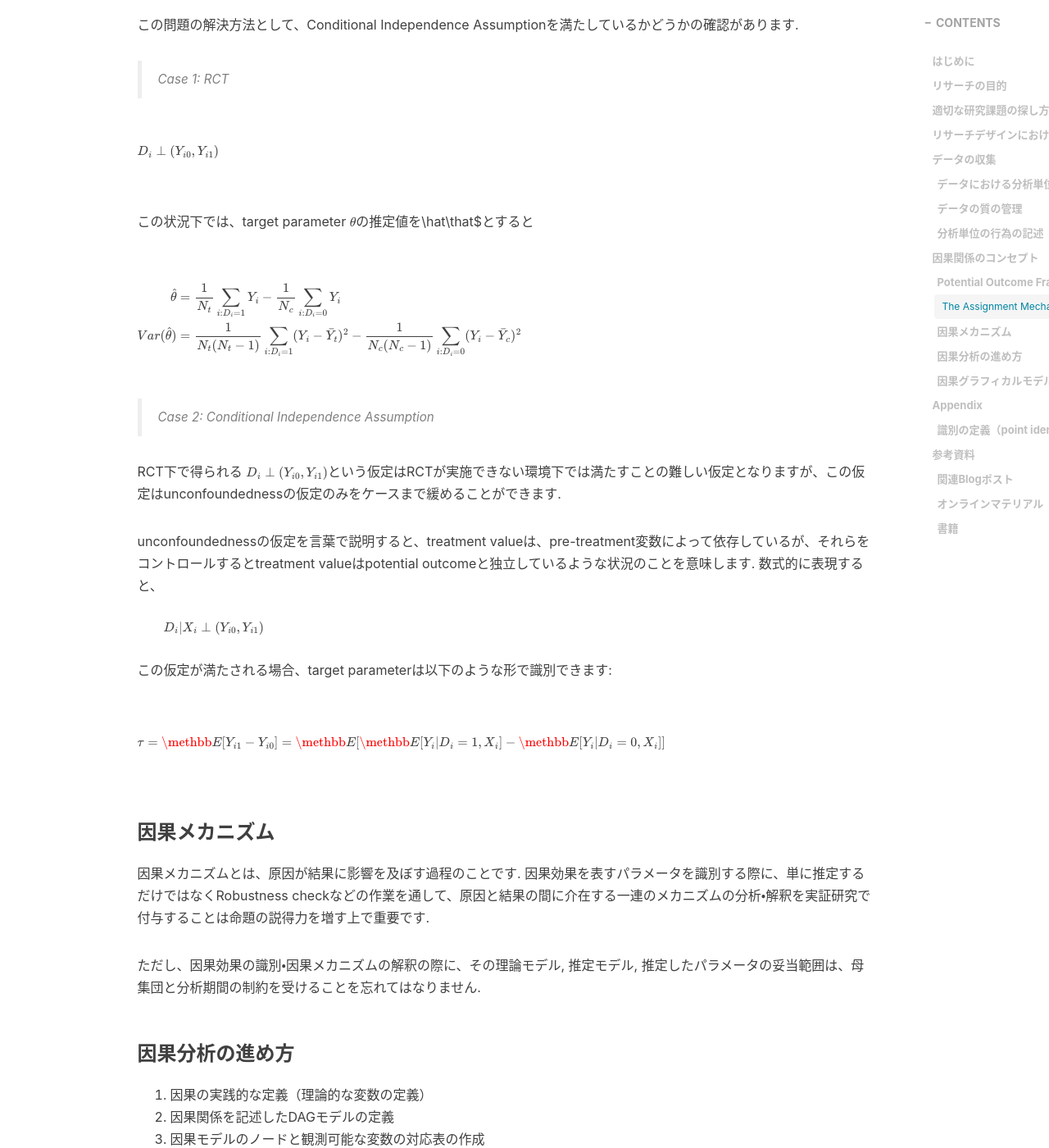
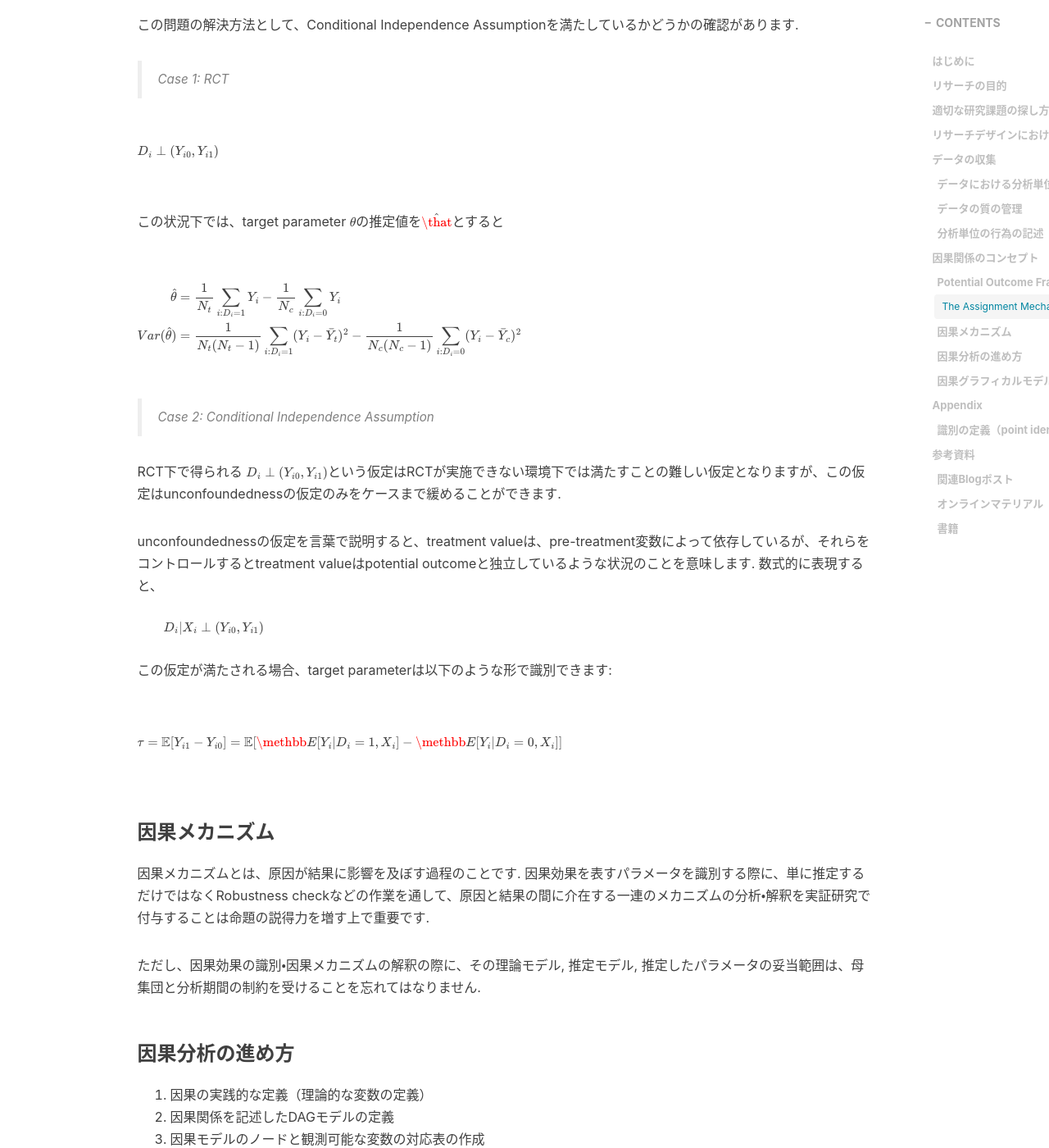
Before and after one commit to RyoNakagami/RyoNakagami.github.io, a Jekyll site: the page built from _posts/2022-04-01-research-design.md, in a window 1280 px wide and 1400 px high, scrolled down 6338 px. Shown: the whole window at 82% size. Built offline with Jekyll 4.4.1, drawn with Linux system fonts in a browser that asks for light colours; nearby versions of some CDN libraries; comment, search, counter and statistics services are not loaded.

Commit message:
ADD reserch design note(not finished yet)

```diff
--- a/_posts/2022-04-01-research-design.md
+++ b/_posts/2022-04-01-research-design.md
@@ -206,7 +206,7 @@ D_i \perp (Y_{i0}, Y_{i1})
 $$
 </div>
 
-この状況下では、target parameter $\theta$の推定値を\hat\that$とすると
+この状況下では、target parameter $\theta$の推定値を$\hat\that$とすると
 
 <div class="math display" style="overflow: auto">
 $$
@@ -232,7 +232,7 @@ $$
 <div class="math display" style="overflow: auto">
 $$
 \begin{align*}
-\tau = \methbb{E}[Y_{i1} - Y_{i0}] = \methbb{E}[\methbb{E}[Y_{i}|D_i=1,X_i] - \methbb{E}[Y_{i}|D_i=0,X_i]]
+\tau = \mathbb{E}[Y_{i1} - Y_{i0}] = \mathbb{E}[\methbb{E}[Y_{i}|D_i=1,X_i] - \methbb{E}[Y_{i}|D_i=0,X_i]]
 \end{align*}
 $$
 </div>
```
